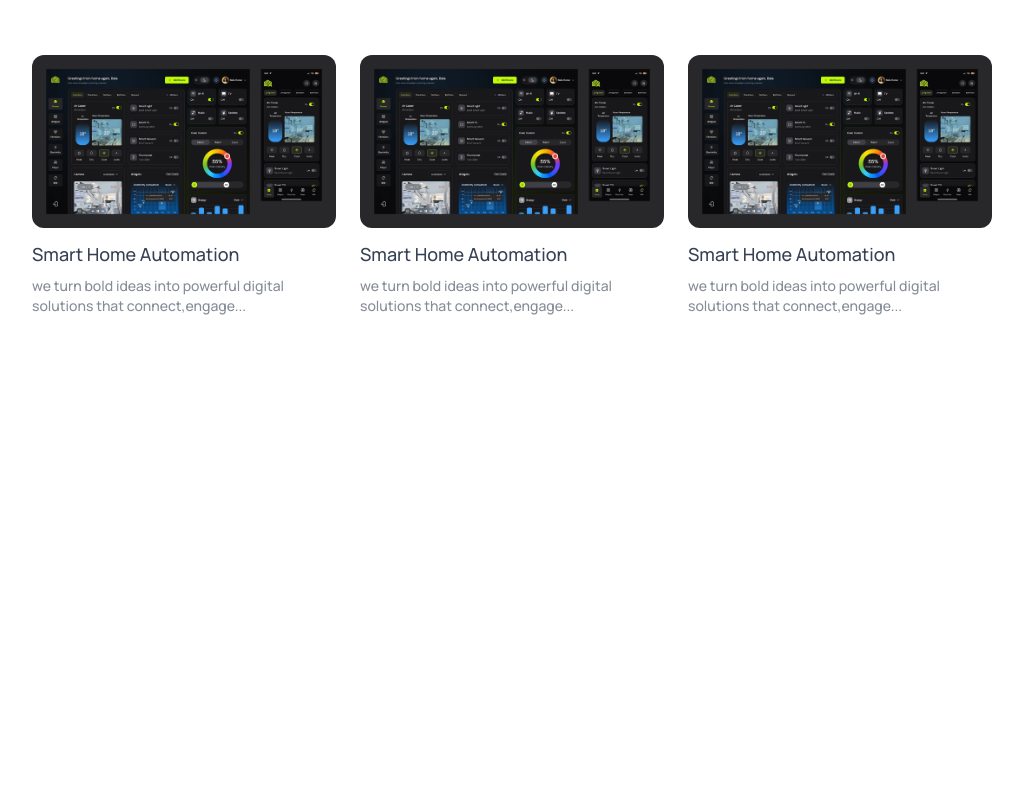
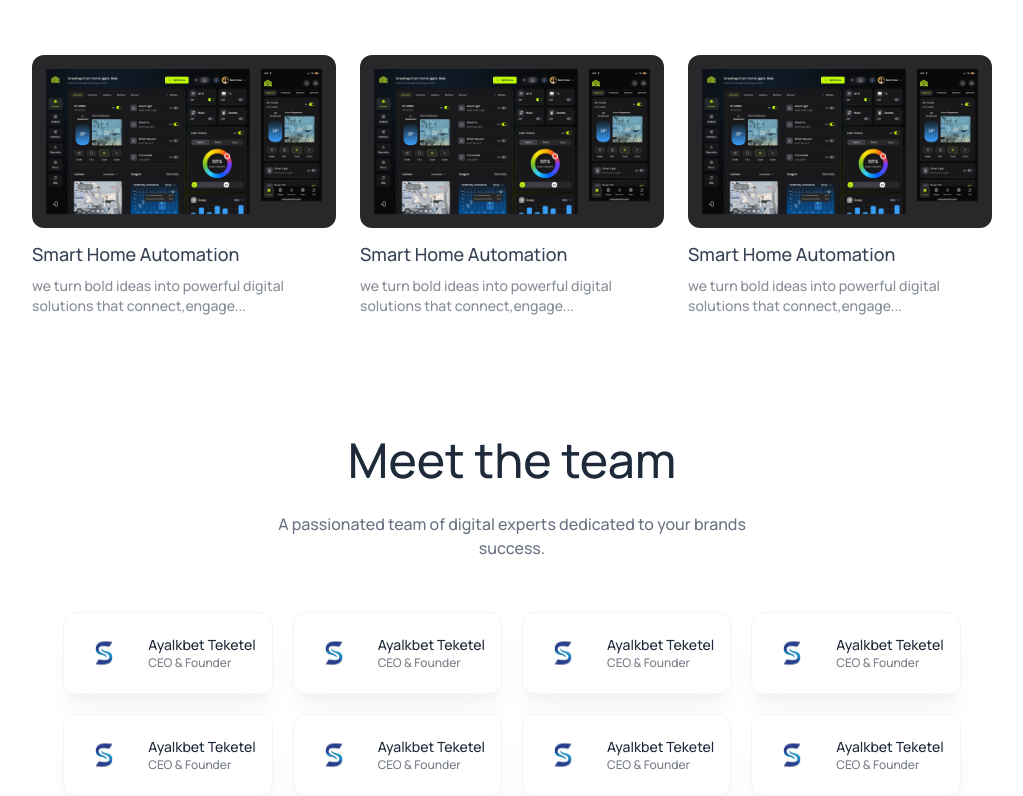
Before and after one commit to mr-Ayalk/Smartify-Solutions, a React (Vite) app: page / in a window 1280 px wide. Shown: the part 1997-2793 px from the top of the page, without its empty margins (128-1151 px from the left). Before the commit the page ends 2313 px from the top, so only its background shows below. Built offline with nearby package versions, Linux system fonts and the light colour scheme; a web font is replaced by a local one.

Commit message:
team section completed

```diff
--- a/src/App.jsx
+++ b/src/App.jsx
@@ -4,6 +4,7 @@ import Hero from "./components/Hero";
 import TrustedBy from "./components/TrustedBy";
 import Services from "./components/Services";
 import OurWork from "./components/OurWork";
+import Team from "./components/Team";
 
 const App = () => {
   const [theme, setTheme] = useState(
@@ -16,6 +17,7 @@ const App = () => {
       <TrustedBy />
       <Services />
       <OurWork />
+      <Team />
     </div>
   );
 };
--- a/src/assets/index.js
+++ /dev/null
@@ -1,42 +0,0 @@
-export const teamData = [
-  {
-    name: "Ayalkbet Teketel",
-    title: "CEO & Founder",
-    image: "./logo.png",
-  },
-  {
-    name: "Ayalkbet Teketel",
-    title: "CEO & Founder",
-    image: "./logo.png",
-  },
-  {
-    name: "Ayalkbet Teketel",
-    title: "CEO & Founder",
-    image: "./logo.png",
-  },
-  {
-    name: "Ayalkbet Teketel",
-    title: "CEO & Founder",
-    image: "./logo.png",
-  },
-  {
-    name: "Ayalkbet Teketel",
-    title: "CEO & Founder",
-    image: "./logo.png",
-  },
-  {
-    name: "Ayalkbet Teketel",
-    title: "CEO & Founder",
-    image: "./logo.png",
-  },
-  {
-    name: "Ayalkbet Teketel",
-    title: "CEO & Founder",
-    image: "./logo.png",
-  },
-  {
-    name: "Ayalkbet Teketel",
-    title: "CEO & Founder",
-    image: "./logo.png",
-  },
-];
--- /dev/null
+++ b/src/components/Team.jsx
@@ -0,0 +1,73 @@
+import Title from "./Title";
+
+const teamData = [
+  {
+    name: "Ayalkbet Teketel",
+    title: "CEO & Founder",
+    image: "./logo.png",
+  },
+  {
+    name: "Ayalkbet Teketel",
+    title: "CEO & Founder",
+    image: "./logo.png",
+  },
+  {
+    name: "Ayalkbet Teketel",
+    title: "CEO & Founder",
+    image: "./logo.png",
+  },
+  {
+    name: "Ayalkbet Teketel",
+    title: "CEO & Founder",
+    image: "./logo.png",
+  },
+  {
+    name: "Ayalkbet Teketel",
+    title: "CEO & Founder",
+    image: "./logo.png",
+  },
+  {
+    name: "Ayalkbet Teketel",
+    title: "CEO & Founder",
+    image: "./logo.png",
+  },
+  {
+    name: "Ayalkbet Teketel",
+    title: "CEO & Founder",
+    image: "./logo.png",
+  },
+  {
+    name: "Ayalkbet Teketel",
+    title: "CEO & Founder",
+    image: "./logo.png",
+  },
+];
+
+const Team = () => {
+  return (
+    <div className="flex flex-col items-center gap-7 px-4 sm:px-12 lg:px-24 xl:px-40 pt-30 text-gray-800 dark:text-white">
+      <Title
+        title={"Meet the team"}
+        desc={
+          "A passionated team of digital experts dedicated to your brands success."
+        }
+      />
+      <div className="grid grid-cols-2 md:grid-cols-3 xl:grid-cols-4 gap-5">
+        {teamData.map((team, index) => (
+          <div
+            key={index}
+            className="flex max-sm:flex-col items-center gap-5 p-4  rounded-xl border border-gray-100 dark:border-gray-700 bg-white dark:bg-gray-900 shadow-xl shadow-gray-100 dark:shadow-white/5 hover:scale-103 transition-all duration-400"
+          >
+            <img src={team.image} alt="" className="w-12 h-12 rounded-full" />
+            <div className="flex-1">
+              <h3 className="font-bold text-sm">{team.name}</h3>
+              <p className="text-xs opacity-60">{team.title}</p>
+            </div>
+          </div>
+        ))}
+      </div>
+    </div>
+  );
+};
+
+export default Team;
```
